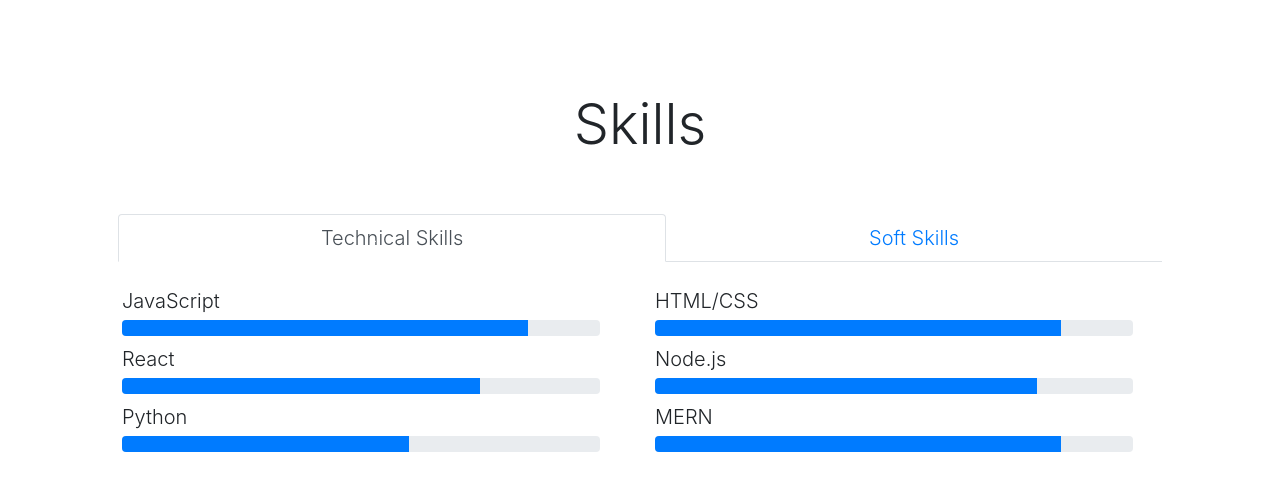
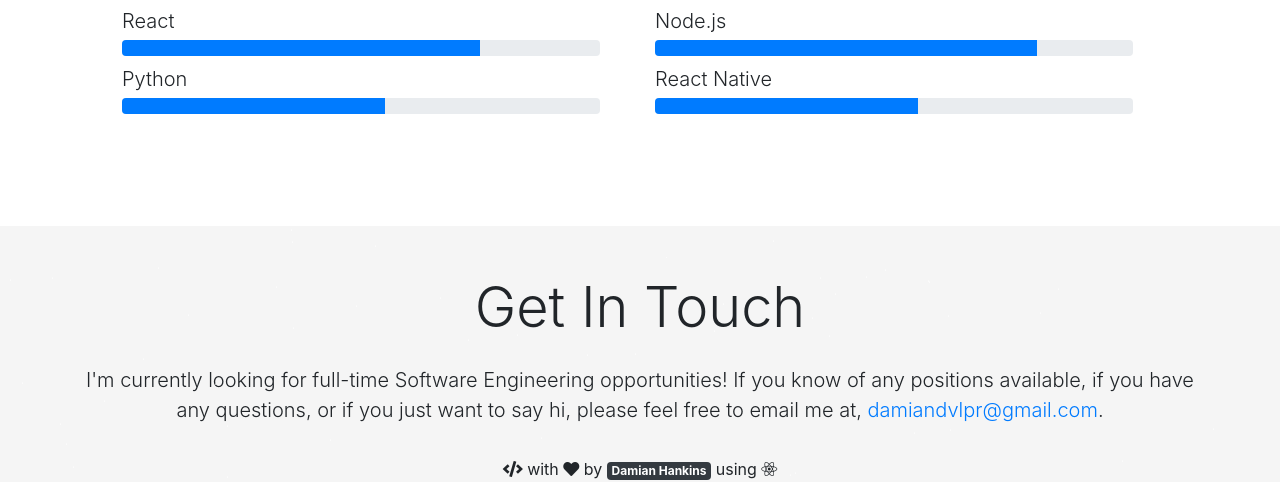
Before and after one commit to interfacetuner/dev-portfolio, a React (Create React App) app: page / in a window 1280 px wide. Shown: the part 2191-2673 px from the top of the page. Built offline with nearby package versions, Linux system fonts and the light colour scheme; no server answers.

Commit message:
repo adjust

```diff
--- a/src/editable-stuff/config.js
+++ b/src/editable-stuff/config.js
@@ -53,7 +53,8 @@
   message:
     "A Software Engineer and graduate of General Assembly’s Immersive Bootcamp, I have a background in management. Collaborative and energized by learning, I have led large teams with strong communication and organizational skills. With project and budget management experience, I am looking forward to being part of an innovative engineering team to help creatively solve humanitarian issues.",
 
-    resume: "https://docs.google.com/document/d/e/2PACX-1vQvsg6fYtxr02QXF7dk3UlOz4prJwimJM9PaTODjjNNBR0igDSZ_844xeFREiaLxo2qMX__TYeLMzms/pub",
+  resume:
+    "https://docs.google.com/document/d/e/2PACX-1vQvsg6fYtxr02QXF7dk3UlOz4prJwimJM9PaTODjjNNBR0igDSZ_844xeFREiaLxo2qMX__TYeLMzms/pub",
 };
 
 // PROJECTS SECTION
@@ -65,7 +66,7 @@
   show: true,
   heading: "Recent Projects",
   gitHubUsername: "interfacetuner", //i.e."johnDoe12Gh"
-  reposLength: 4,
+  reposLength: 2,
   specificRepos: [],
 };
 
@@ -79,18 +80,18 @@
     {
       img: require("../editable-stuff/hashirshoaeb.png"),
       label: "First slide label",
-      paragraph: "Nulla vitae elit libero, a pharetra augue mollis interdum."
+      paragraph: "Nulla vitae elit libero, a pharetra augue mollis interdum.",
     },
     {
       img: require("../editable-stuff/hashirshoaeb.png"),
       label: "Second slide label",
-      paragraph: "Nulla vitae elit libero, a pharetra augue mollis interdum."
+      paragraph: "Nulla vitae elit libero, a pharetra augue mollis interdum.",
     },
   ],
   imageSize: {
-    width:"615",
-    height:"450"
-  }
+    width: "615",
+    height: "450",
+  },
 };
 
 // SKILLS SECTION
@@ -98,12 +99,12 @@
   show: true,
   heading: "Skills",
   hardSkills: [
-    { name: "JavaScript", value: 85 },
+    { name: "JavaScript", value: 80 },
     { name: "React", value: 75 },
-    { name: "Python", value: 60 },
+    { name: "Python", value: 55 },
     { name: "HTML/CSS", value: 85 },
     { name: "Node.js", value: 80 },
-    { name: "MERN", value: 85 },
+    { name: "React Native", value: 55 },
   ],
   softSkills: [
     { name: "Goal-Oriented", value: 95 },
@@ -124,8 +125,6 @@
   email: "damiandvlpr@gmail.com",
 };
 
-
-
 // Blog SECTION
 // const blog = {
 //   show: false,
```
